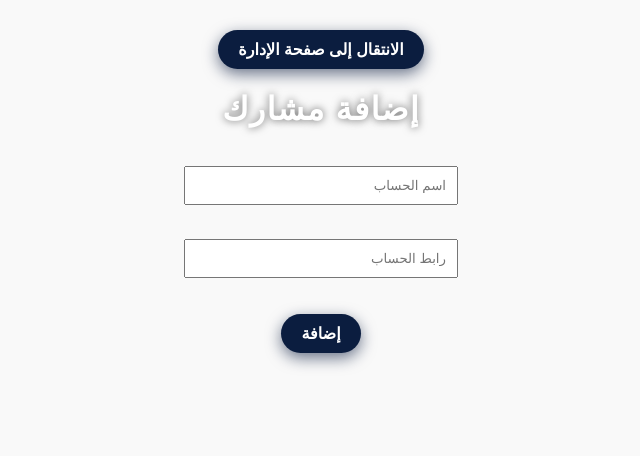
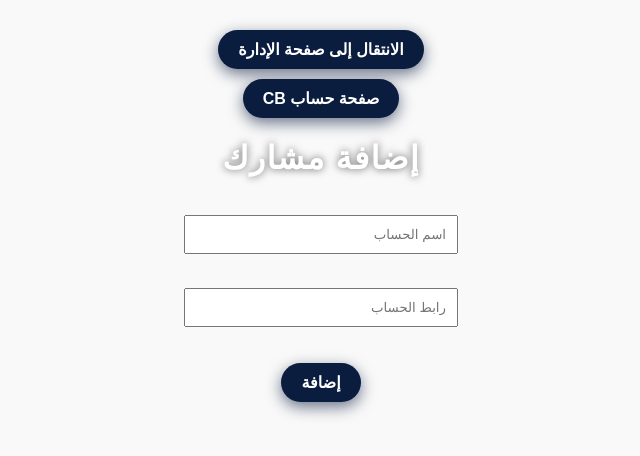
Before and after one commit to Hetller97/Htawer, a plain HTML site: page index.html in a window 1280 px wide. Shown: the whole page, without its empty margins (319-959 px from the left). Drawn offline with Linux system fonts and the light colour scheme.

Commit message:
Update index.html

```diff
--- a/index.html
+++ b/index.html
@@ -28,6 +28,7 @@
 </head>
 <body>
     <button onclick="location.href='manage.html'">الانتقال إلى صفحة الإدارة</button>
+    <button onclick="location.href='CB.html'"> صفحة حساب CB</button>
 
   <h1>إضافة مشارك</h1>
 
```
